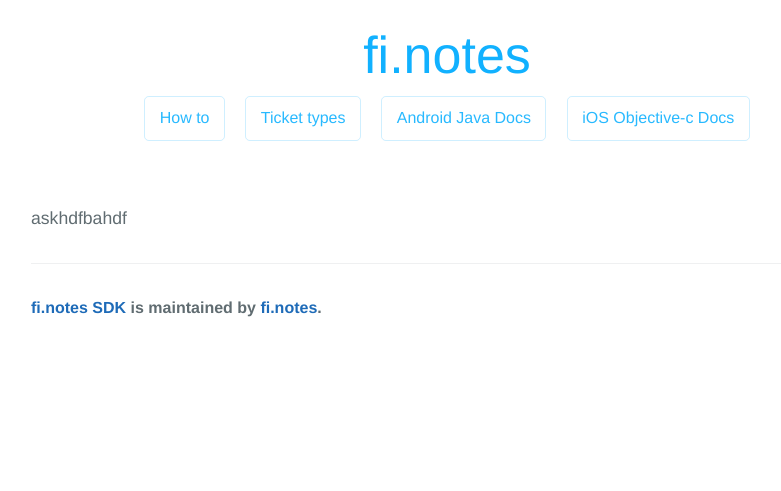
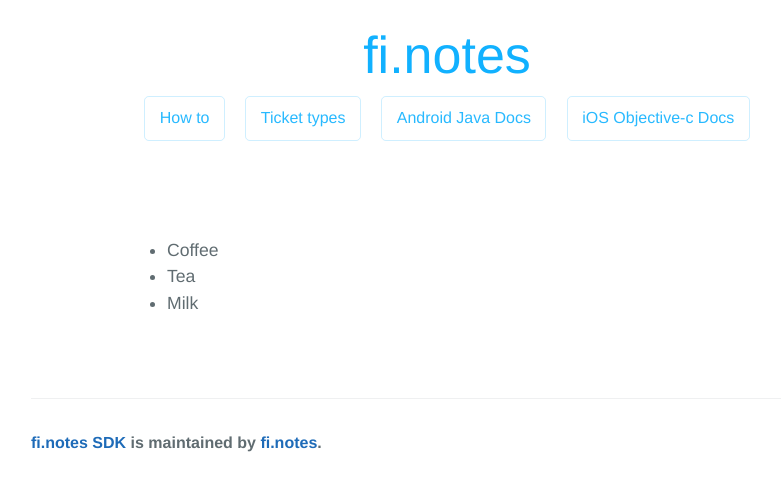
Before and after one commit to finotes/finotes.github.io, a Jekyll site: the page built from ticket_types.html, in a window 1280 px wide. Shown: the top 491 px of the page, without its empty margins (193-974 px from the left). Built offline with Jekyll 4.4.1, drawn with Linux system fonts in a browser that asks for light colours; some web fonts are replaced.

Commit message:
Update ticket_types.html

```diff
--- a/ticket_types.html
+++ b/ticket_types.html
@@ -1,4 +1,14 @@
 ---
 layout: default
 ---
-<p> askhdfbahdf </p>
+ <section class="main-content">
+<div>
+   <ul>
+  <li>Coffee</li>
+  <li>Tea</li>
+  <li>Milk</li>
+</ul>
+
+
+  </div>
+   </section>
```
